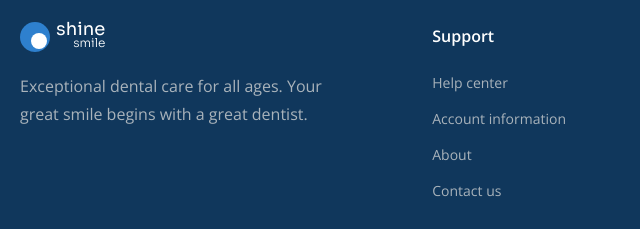
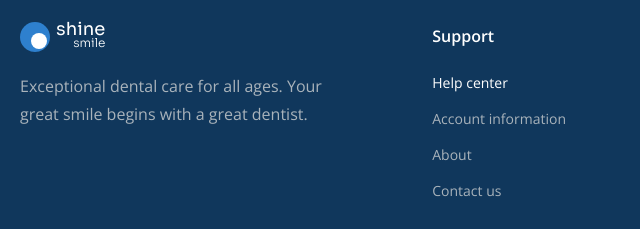
Before and after one commit to nhannh196/htmlcss-project-03, a plain HTML site: page index.html in a window 1280 px wide. In both pictures the pointer is over the link 534 px from the left and 6383 px from the top of the page. Shown: the part 6300-6529 px from the top of the page, 35-675 px from the left. Drawn offline with nearby package versions, Linux system fonts and the light colour scheme.

Commit message:
add hover footer

```diff
--- a/assets/css/styles.css
+++ b/assets/css/styles.css
@@ -825,6 +825,9 @@ a {
     line-height: 1.85714; /* 185.714% */
     white-space: nowrap;
 }
+.footer__menu-item:hover{
+    color: #fff;
+}
 
 .footer__menu-icons {
     display: flex;
```
